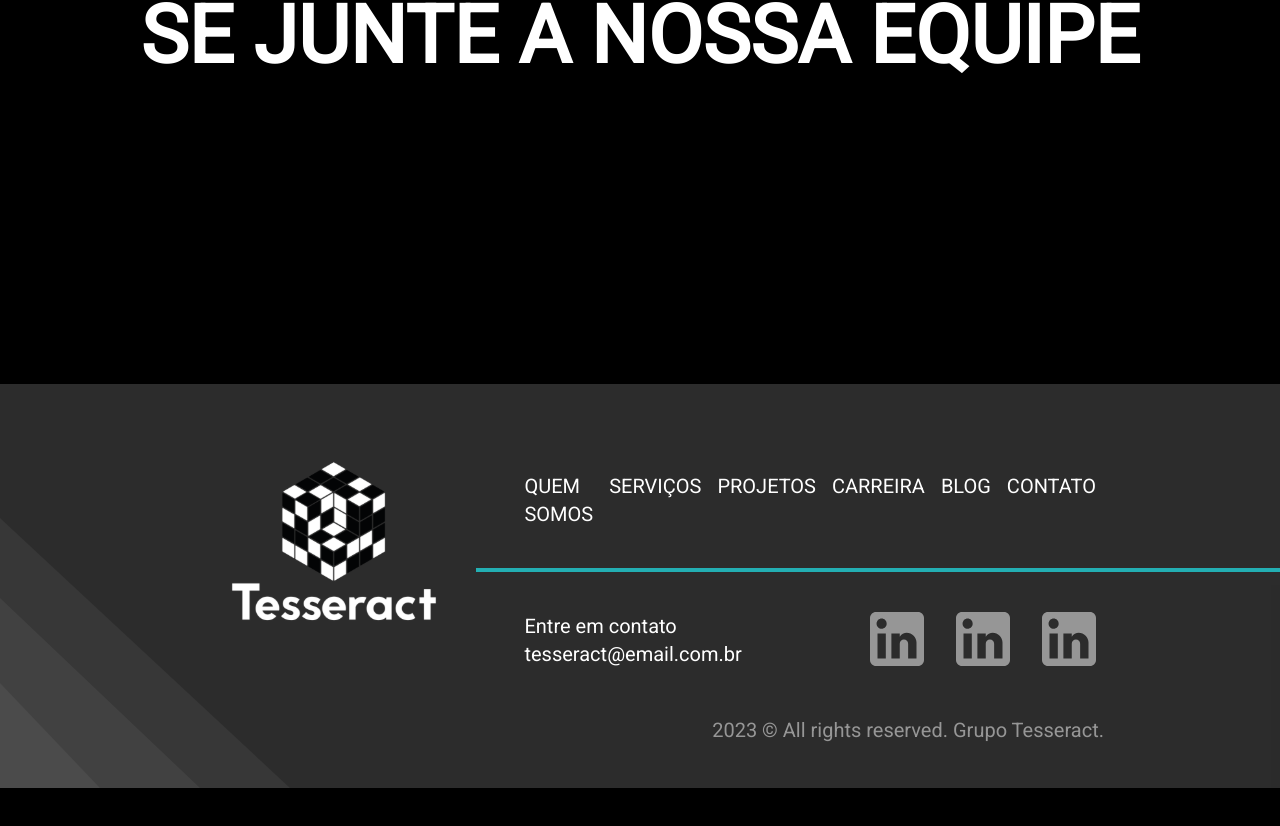
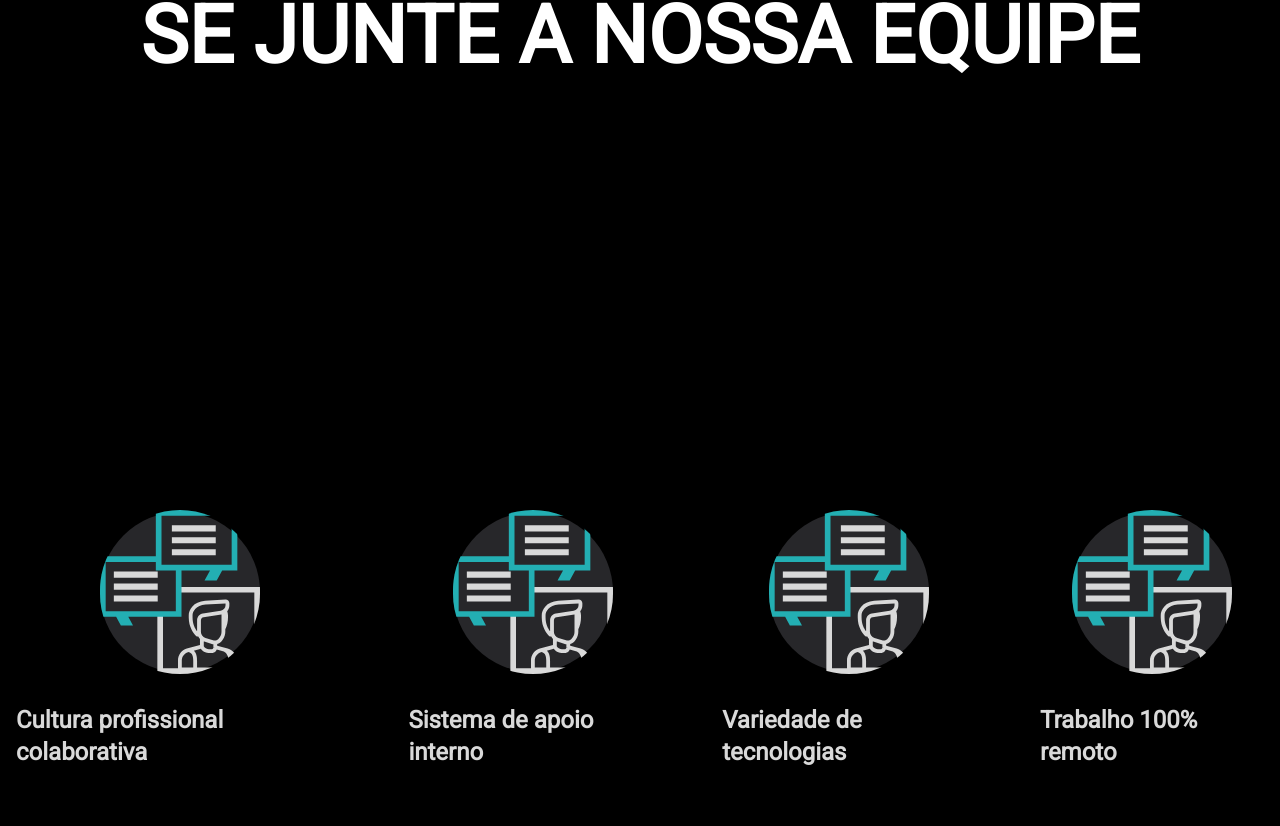
Before and after one commit to grupotesseract/grupotesseract.com.br, a Next.js app: page /carreira in a window 1280 px wide. Shown: the part 432-1258 px from the top of the page. Before the commit the page ends 1220 px from the top, so only its background shows below. Built offline with nearby package versions, Linux system fonts and the light colour scheme.

Commit message:
feat(icon-circle): Create component that represents icons in circles.

```diff
--- a/app/carreira/page.tsx
+++ b/app/carreira/page.tsx
@@ -1,4 +1,37 @@
+import IconText from '../components/IconText';
+import contact from '@/assets/image/contact.svg';
+
 export default function Career() {
+  const data = [
+    {
+      icon: contact,
+      iconClass: 'w-40 h-40',
+      text: 'Cultura profissional colaborativa',
+      textClass: 'text-2xl font-bold text-gray pl-4',
+      key: 1,
+    },
+    {
+      icon: contact,
+      iconClass: 'w-40 h-40',
+      text: 'Sistema de apoio interno',
+      textClass: 'text-2xl font-bold text-gray pl-4',
+      key: 2,
+    },
+    {
+      icon: contact,
+      iconClass: 'w-40 h-40',
+      text: 'Variedade de tecnologias',
+      textClass: 'text-2xl font-bold text-gray pl-4',
+      key: 3,
+    },
+    {
+      icon: contact,
+      iconClass: 'w-40 h-40',
+      text: 'Trabalho 100% remoto',
+      textClass: 'text-2xl font-bold text-gray pl-4',
+      key: 4,
+    },
+  ];
   return (
     <>
       <div>
@@ -6,6 +39,22 @@ export default function Career() {
           Se junte a nossa equipe
         </h1>
       </div>
+      <div className="flex items-center mt-52 gap-8">
+        {data.map((item) => {
+          return (
+            <IconText
+              key={item.key}
+              icon={item.icon.src}
+              iconClass={item.iconClass}
+              text={item.text}
+              textClass={item.textClass}
+              iconName={'icone'}
+              width={166}
+              height={166}
+            />
+          );
+        })}
+      </div>
     </>
   );
 }
--- /dev/null
+++ b/app/components/IconText.tsx
@@ -0,0 +1,32 @@
+import Image from 'next/image';
+
+interface IconTextProps {
+  icon: string;
+  iconName: string;
+  iconClass?: string;
+  text: string;
+  textClass?: string;
+  width: number;
+  height: number;
+}
+
+export default function IconText(props: IconTextProps) {
+  const { icon, iconName, iconClass, text, textClass, width, height } = props;
+
+  return (
+    <div className="flex flex-col items-center mt-52 gap-8">
+      <div
+        className={`flex flex-wrap content-center justify-center rounded-full bg-zinc-800 ${iconClass}`}
+      >
+        <Image
+          src={icon}
+          alt={iconName}
+          width={width}
+          height={height}
+          className="rounded-full"
+        />
+      </div>
+      <h2 className={`${textClass}`}>{text}</h2>
+    </div>
+  );
+}
--- a/app/quemsomos/page.tsx
+++ b/app/quemsomos/page.tsx
@@ -1,12 +1,60 @@
 import CompanyCulture from '../components/CompanyCulture';
+import IconText from '../components/IconText';
 import TeamMemberList from '../components/TeamMemberList';
 import TextWithButton from '../components/TextWithButton';
+import contact from '@/assets/image/contact.svg';
 
 export default function AboutUs() {
+  const data = [
+    {
+      icon: contact,
+      iconClass: 'w-48 h-48',
+      text: 'Cultura profissional colaborativa',
+      textClass: 'text-2lg font-bold text-gray pl-4',
+      key: 1,
+    },
+    {
+      icon: contact,
+      iconClass: 'w-48 h-48',
+      text: 'Sistema de apoio interno',
+      textClass: 'text-2lg font-bold text-gray pl-4',
+      key: 2,
+    },
+    {
+      icon: contact,
+      iconClass: 'w-48 h-48',
+      text: 'Variedade de tecnologias',
+      textClass: 'text-2lg font-bold text-gray pl-4',
+      key: 3,
+    },
+    {
+      icon: contact,
+      iconClass: 'w-48 h-48',
+      text: 'Trabalho 100% remoto',
+      textClass: 'text-2lg font-bold text-gray pl-4',
+      key: 4,
+    },
+  ];
   return (
     <>
       <div>
         <CompanyCulture />
+        <div className="flex justify-center items-center gap-24 mt-52 pl-2 pr-2">
+          {data.map((item) => {
+            return (
+              <IconText
+                key={item.key}
+                icon={item.icon.src}
+                iconClass={item.iconClass}
+                text={item.text}
+                textClass={item.textClass}
+                iconName={'icone'}
+                width={195}
+                height={195}
+              />
+            );
+          })}
+        </div>
         <TeamMemberList />
         <TextWithButton />
       </div>
```
